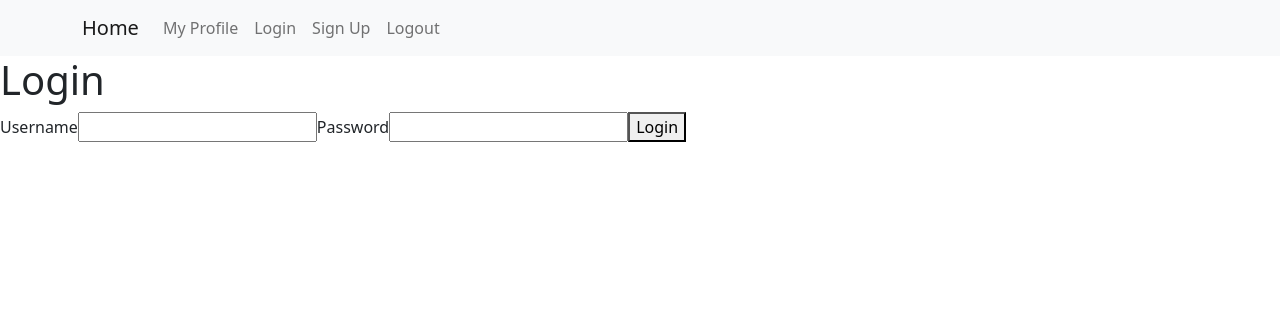
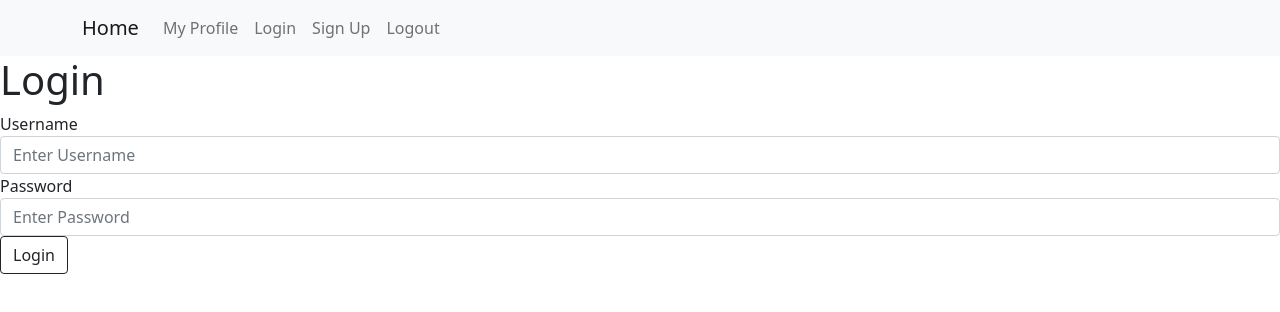
Before and after one commit to slo27/journal-thoughts-project, a React (Create React App) app in the folder client/: page /login in a window 1280 px wide. Shown: the top 312 px of the page. Built offline with nearby package versions, Linux system fonts and the light colour scheme.

Commit message:
login form updated look

```diff
--- a/client/src/Login.js
+++ b/client/src/Login.js
@@ -26,23 +26,31 @@
         <div>
             <form onSubmit={handleSubmit}>
                 <h1>Login</h1>
+                <div class="form-group">
                     <label htmlFor="username">Username</label>
                     <input
                         type="text"
+                        class="form-control"
                         id="username"
                         autoComplete="off"
                         value={username}
+                        placeholder="Enter Username"
                         onChange={(e) => setUsername(e.target.value)}
                     />
+                </div>
+                <div class="form-group">
                     <label htmlFor="password">Password</label>
                     <input
                         type="password"
+                        class="form-control"
                         id="password"
                         autoComplete="current-password"
                         value={password}
+                        placeholder="Enter Password"
                         onChange={(e) => setPassword(e.target.value)}
                     />
-                <button type="submit">Login</button>
+                </div>
+                <button type="submit" class="btn btn-outline-dark">Login</button>
             </form>
         </div>
     )
--- a/client/src/NavBar.js
+++ b/client/src/NavBar.js
@@ -32,3 +32,7 @@
 }
 
 export default NavBar;
+
+// {/* <span class="navbar-text">
+//     Journal Your Thoughts
+// </span> */}
```
Lines whose indentation alone changed are shown as unchanged.
